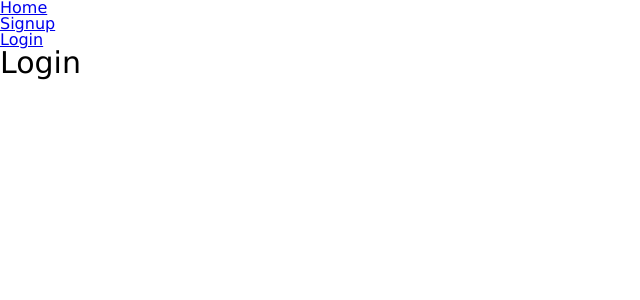
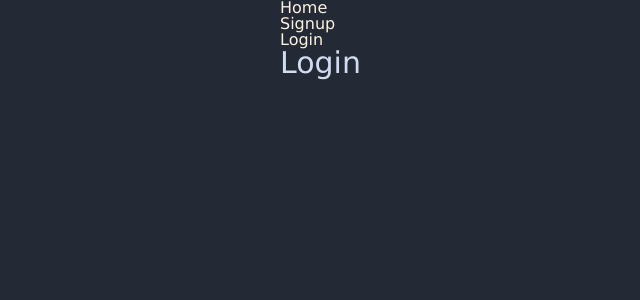
Before and after one commit to xam-ps/treehacks2021, a React (Create React App) app in the folder shazam-social/: page / in a window 1280 px wide. Shown: the top 300 px of the page, without its empty margins (0-640 px from the left). Built offline with nearby package versions, Linux system fonts and the light colour scheme.

Commit message:
Add basic styling

```diff
--- a/shazam-social/src/App.js
+++ b/shazam-social/src/App.js
@@ -1,14 +1,17 @@
 import React from "react";
 import "./index.scss";
+import "./App.scss";
 import { BrowserRouter as Router, Route, Link, Switch } from "react-router-dom";
 import LoginPage from "./pages/LoginPage";
 import LandingPage from "./pages/LandingPage";
 import SignupPage from "./pages/SignupPage";
+import CenteredContentWrapper from "./modules/CenteredContentWrapper";
 
 export default function App() {
 	return (
 		<Router>
 			<main>
+				<CenteredContentWrapper>
 					<nav>
 						<ul>
 							<li>
@@ -22,6 +25,7 @@ export default function App() {
 							</li>
 						</ul>
 					</nav>
+				</CenteredContentWrapper>
 				<Route path="/" exact component={LandingPage} />
 				<Route path="/signup" exact component={SignupPage} />
 				<Route path="/login" exact component={LoginPage} />
--- /dev/null
+++ b/shazam-social/src/App.scss
@@ -0,0 +1,13 @@
+@import 'breakpoints';
+
+@include mobile-up {
+  body {
+    background: #232A35;
+    color: #D2DCF1;
+  }
+
+  a{
+    color: #FDF2DF;
+    text-decoration: none;
+  }
+}
--- /dev/null
+++ b/shazam-social/src/breakpoints.scss
@@ -0,0 +1,59 @@
+$breakpoint-xs: 0px;
+$breakpoint-s: 600px;
+$breakpoint-m: 900px;
+$breakpoint-l: 1200px;
+$breakpoint-xl: 1920px;
+
+@mixin mobile-only {
+  @media (min-width: #{$breakpoint-xs}) and (max-width: #{$breakpoint-s - 1px}) {
+    @content;
+  }
+}
+
+@mixin  mobile-up {
+  @media (min-width: #{$breakpoint-xs}) {
+    @content;
+  }
+}
+
+@mixin tablet-portrait-only {
+  @media (min-width: #{$breakpoint-s}) and (max-width: #{$breakpoint-m - 1px}) {
+    @content;
+  }
+}
+
+@mixin tablet-portrait-up {
+  @media (min-width: #{$breakpoint-s}) {
+    @content;
+  }
+}
+
+@mixin tablet-landscape-only {
+  @media (min-width: #{$breakpoint-m}) and (max-width: #{$breakpoint-l - 1px}) {
+    @content;
+  }
+}
+
+@mixin tablet-landscape-up {
+  @media (min-width: #{$breakpoint-m}) {
+    @content;
+  }
+}
+
+@mixin desktop-only {
+  @media (min-width: #{$breakpoint-l}) and (max-width: #{$breakpoint-xl - 1px}) {
+    @content;
+  }
+}
+
+@mixin desktop-up {
+  @media (min-width: #{$breakpoint-l}) {
+    @content;
+  }
+}
+
+@mixin desktop-large {
+  @media (min-width: #{$breakpoint-xl}) {
+    @content;
+  }
+}
--- /dev/null
+++ b/shazam-social/src/modules/CenteredContentWrapper.jsx
@@ -0,0 +1,21 @@
+import React from 'react';
+import styles from './CenteredContentWrapper.module.scss';
+
+class CenteredContentWrapper extends React.Component {
+  static defaultProps = {
+    maxWidth: 720,
+  };
+
+  render() {
+    const centeredMaxWith = {
+      maxWidth: this.props.maxWidth,
+    };
+
+    return (
+      <div className={styles.centered}>
+        <div style={centeredMaxWith}>{this.props.children}</div>
+      </div>
+    );
+  }
+}
+export default CenteredContentWrapper;
--- /dev/null
+++ b/shazam-social/src/modules/CenteredContentWrapper.module.scss
@@ -0,0 +1,30 @@
+@import 'src/breakpoints';
+
+@include mobile-up{
+  .centered {
+    position: relative;
+    box-sizing: border-box;
+    width: 100%;
+    padding: 0 16px;
+  }
+}
+
+@include tablet-portrait-only {
+  .centered {
+    padding: 0 32px;
+
+    > div {
+      margin: 0 auto;
+    }
+  }
+}
+
+@include tablet-landscape-up {
+  .centered {
+    padding: 0 5%;
+
+    > div {
+      margin: 0 auto;
+    }
+  }
+}
--- a/shazam-social/src/pages/LandingPage.jsx
+++ b/shazam-social/src/pages/LandingPage.jsx
@@ -1,9 +1,10 @@
 import React from 'react';
+import CenteredContentWrapper from '../modules/CenteredContentWrapper';
 
 const LandingPage = () => (
-	<React.Fragment>
+	<CenteredContentWrapper>
 		<h1> Login </h1>
-	</React.Fragment>
+	</CenteredContentWrapper>
 );
 
 export default LandingPage;
--- a/shazam-social/src/pages/LoginPage.jsx
+++ b/shazam-social/src/pages/LoginPage.jsx
@@ -1,9 +1,10 @@
 import React from 'react';
+import CenteredContentWrapper from '../modules/CenteredContentWrapper';
 
 const LoginPage = () => (
-	<React.Fragment>
+	<CenteredContentWrapper>
 		<h1> Login </h1>
-	</React.Fragment>
+	</CenteredContentWrapper>
 );
 
 export default LoginPage;
--- a/shazam-social/src/pages/SignupPage.jsx
+++ b/shazam-social/src/pages/SignupPage.jsx
@@ -1,9 +1,10 @@
-import React from 'react';
+import React from "react";
+import CenteredContentWrapper from "../modules/CenteredContentWrapper";
 
 const SignupPage = () => (
-	<React.Fragment>
-		<h1> Signup </h1>
-	</React.Fragment>
+  <CenteredContentWrapper>
+    <h1> Signup </h1>
+  </CenteredContentWrapper>
 );
 
 export default SignupPage;
```
Also changed, not shown: shazam-social/src/App.css (deleted, +0 -38 lines). Lines whose indentation alone changed are shown as unchanged.
